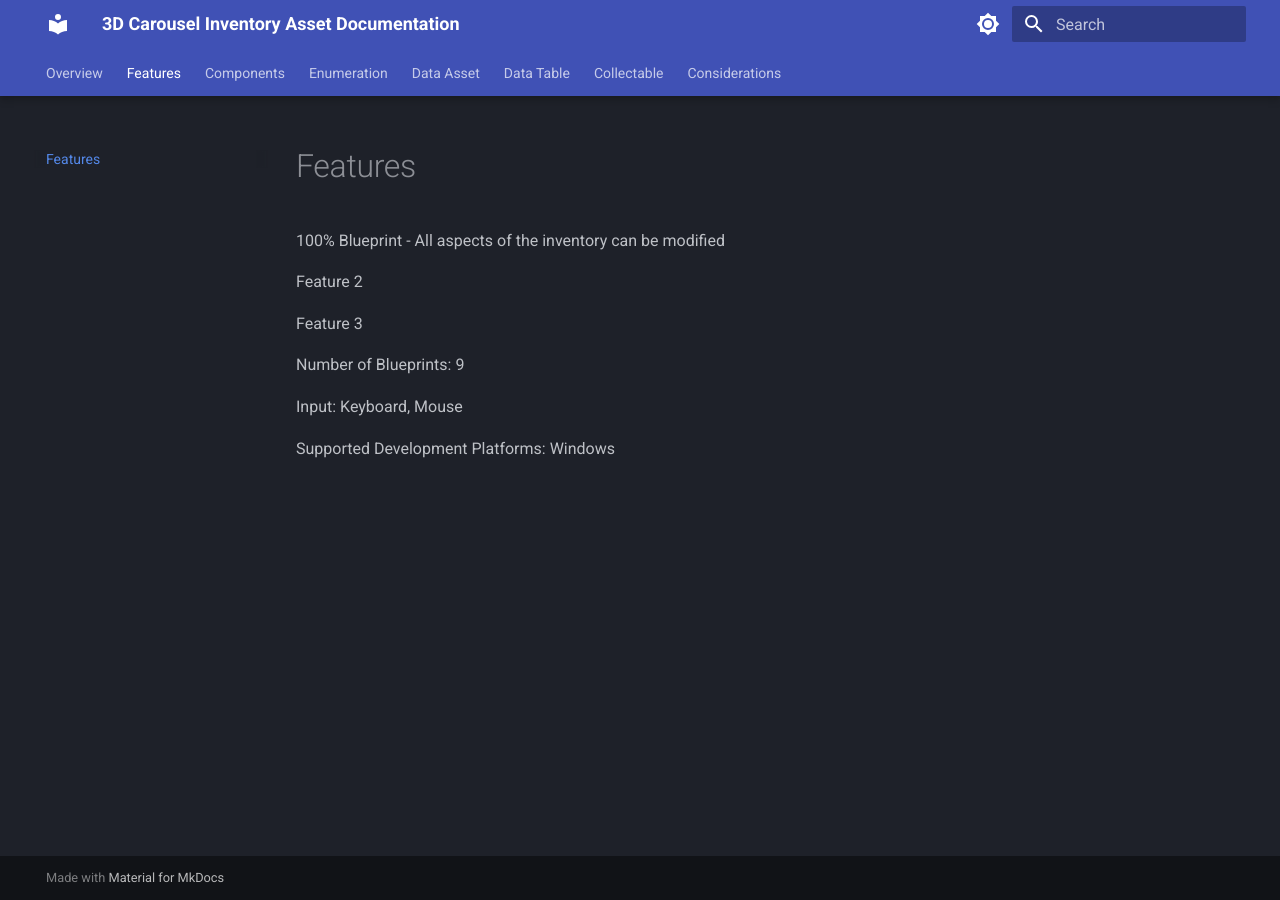
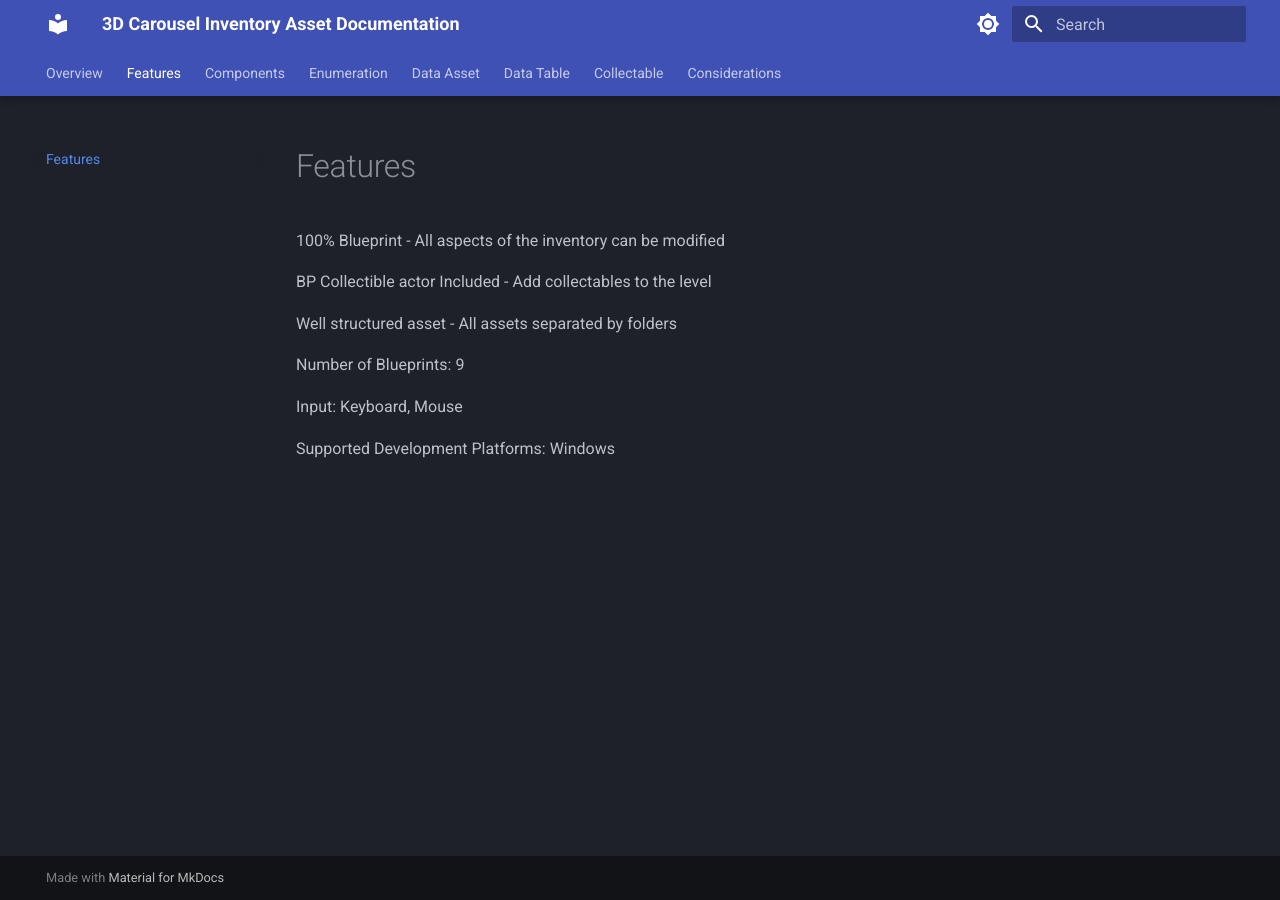
Before and after one commit to SoupStem/3D-Carousel-Inventory-Asset, an MkDocs documentation site: the page built from docs/features.md, in a window 1280 px wide. Built offline with MkDocs 1.6.1 and Material for MkDocs 9.7.7, drawn with Linux system fonts in a browser that asks for light colours.

Commit message:
Finished description for feature page

```diff
--- a/docs/features.md
+++ b/docs/features.md
@@ -2,9 +2,9 @@ Features:
 
 100% Blueprint - All aspects of the inventory can be modified
 
-Feature 2
+BP Collectible actor Included - Add collectables to the level
 
-Feature 3
+Well structured asset - All assets separated by folders
 
 Number of Blueprints: 9
 
```
